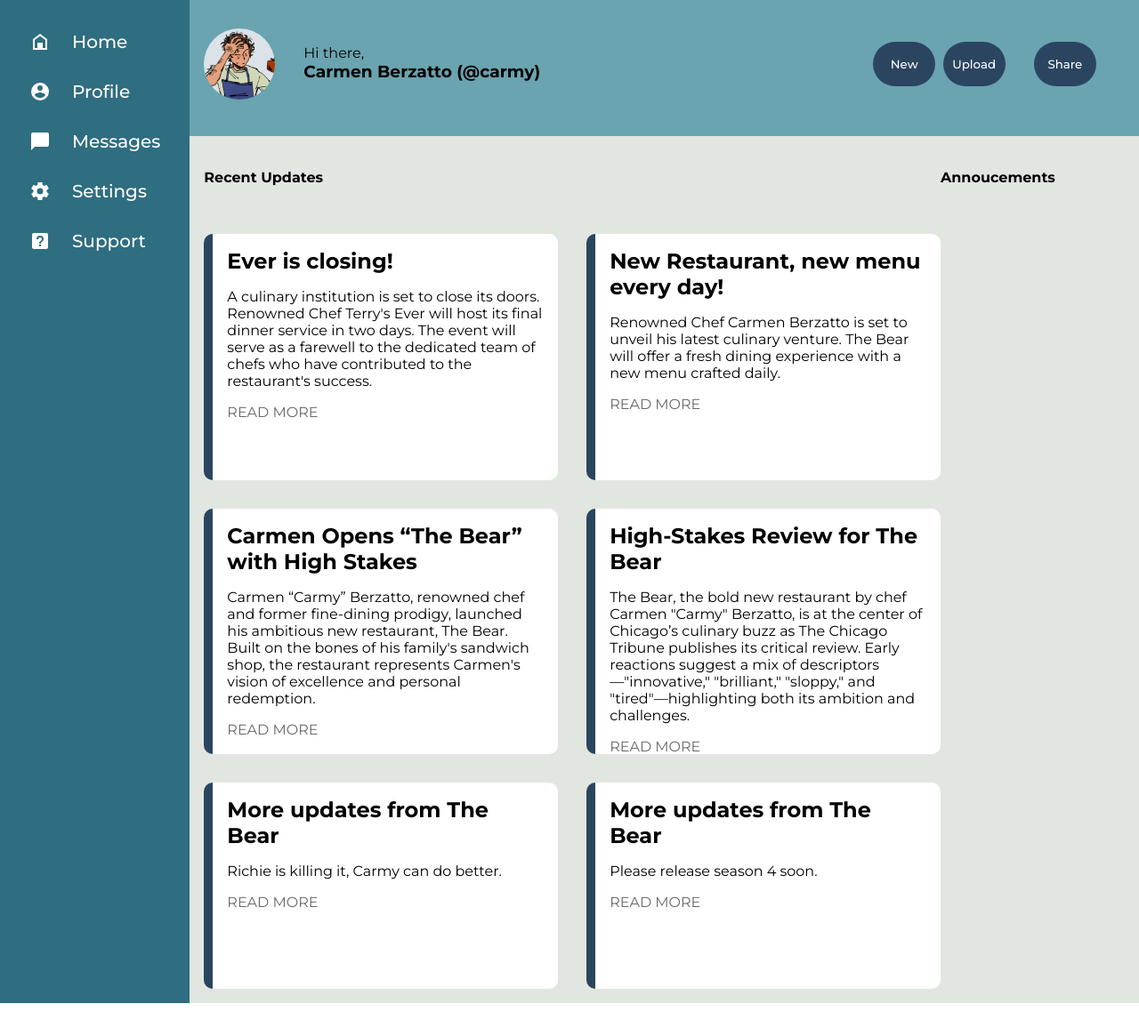
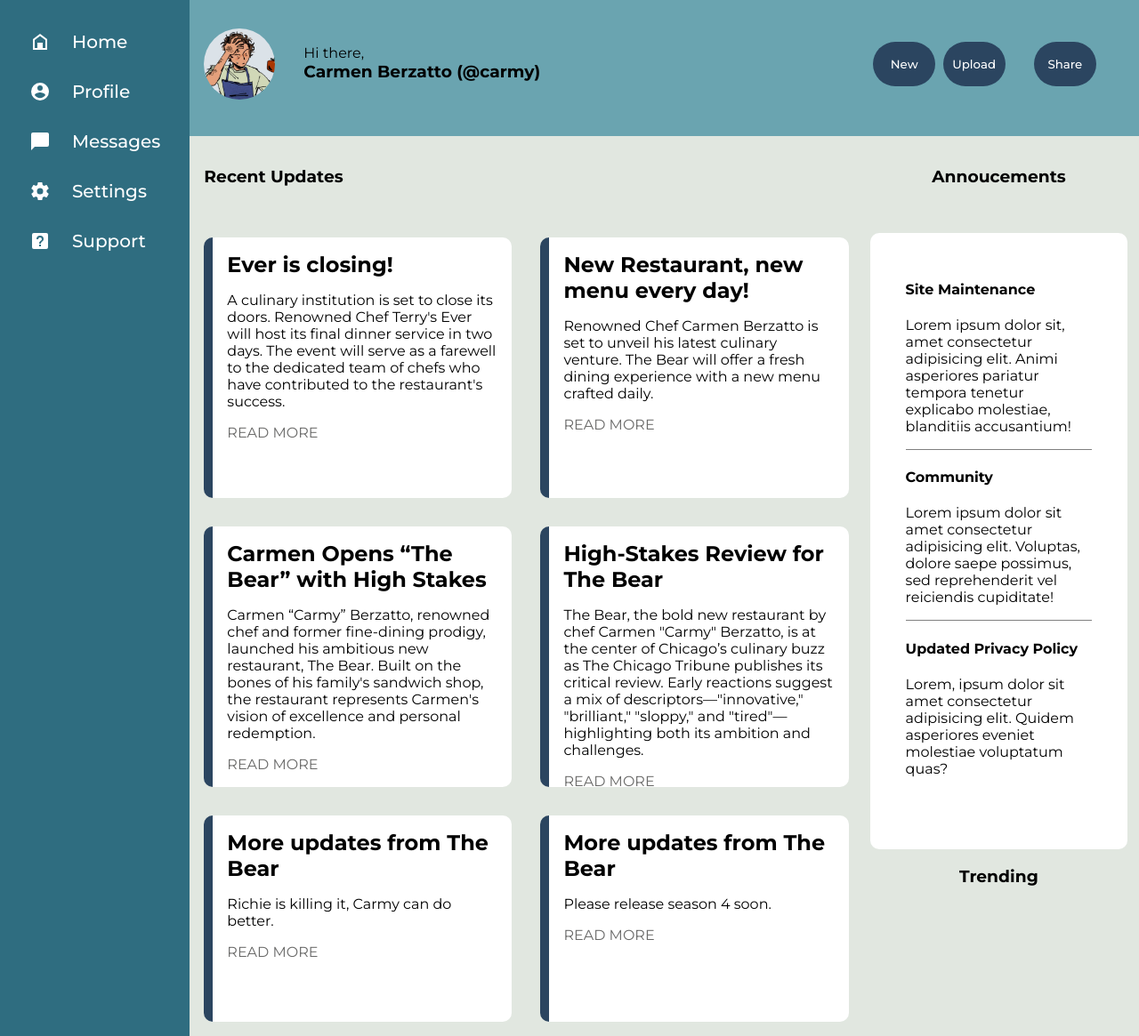
Before and after one commit to srishtea-22/admin-dashboard, a plain HTML site: page index.html in a window 1280 px wide. Shown: the part 105-1270 px from the top of the page at 89% size. Before the commit the page ends 1233 px from the top, so only its background shows below. Drawn offline with Linux system fonts and the light colour scheme.

Commit message:
set up announcements

```diff
--- a/index.html
+++ b/index.html
@@ -35,9 +35,27 @@
                 <button class="share">Share</button>
         </div>
         <div class="main-content">
-            <h4>Recent Updates</h4>
+            <h3>Recent Updates</h3>
             <div class="side-updates">
-                <h4>Annoucements</h4>
+                <h3>Annoucements</h3>
+                <div class="announce">
+                    <div class="a1">
+                        <h4>Site Maintenance</h4>
+                        <p>Lorem ipsum dolor sit, amet consectetur adipisicing elit. Animi asperiores pariatur tempora tenetur explicabo molestiae, blanditiis accusantium!</p>
+                    </div>
+                    <div class="a2">
+                        <h4>Community</h4>
+                        <p>Lorem ipsum dolor sit amet consectetur adipisicing elit. Voluptas, dolore saepe possimus, sed reprehenderit vel reiciendis cupiditate!</p>
+                    </div>
+                    <div class="a3">
+                        <h4>Updated Privacy Policy</h4>
+                        <p>Lorem, ipsum dolor sit amet consectetur adipisicing elit. Quidem asperiores eveniet molestiae voluptatum quas?</p>
+                    </div>
+                </div>
+                <h3>Trending</h3>
+                <div class="t1"></div>
+                <div class="t2"></div>
+                <div class="t3"></div>
             </div>
             <div class="updates">
                 <div class="update">
--- a/style.css
+++ b/style.css
@@ -129,8 +129,9 @@
     background-color: #E1E7E0;
     display: grid;
     grid-template-rows: 10% 90%;
-    grid-template-columns: 80% 20%;
+    grid-template-columns: 70% 28%;
     padding: 1rem;
+    column-gap: 1.5rem;
 }
 .main-content > h4 {
     align-self: self-start;
@@ -157,3 +158,29 @@
 .update > a {
     color: #696968;
 }
+
+.side-updates {
+    grid-column-start: 2;
+    grid-row-start: 1;
+    grid-row-end: -1;
+    display: grid;
+}
+.side-updates > h3{
+    justify-self: center;
+}
+.announce{
+    background-color: white;
+    border-radius: 10px;
+    padding: 2rem;
+}
+.a1, .a2 {
+    border-bottom: 1px solid grey;
+    margin: 0.5rem;
+}
+.a3 {
+    margin: 0.5rem;
+}
+
+.side-updates > h4 {
+    margin: 0.5rem;
+}
```
